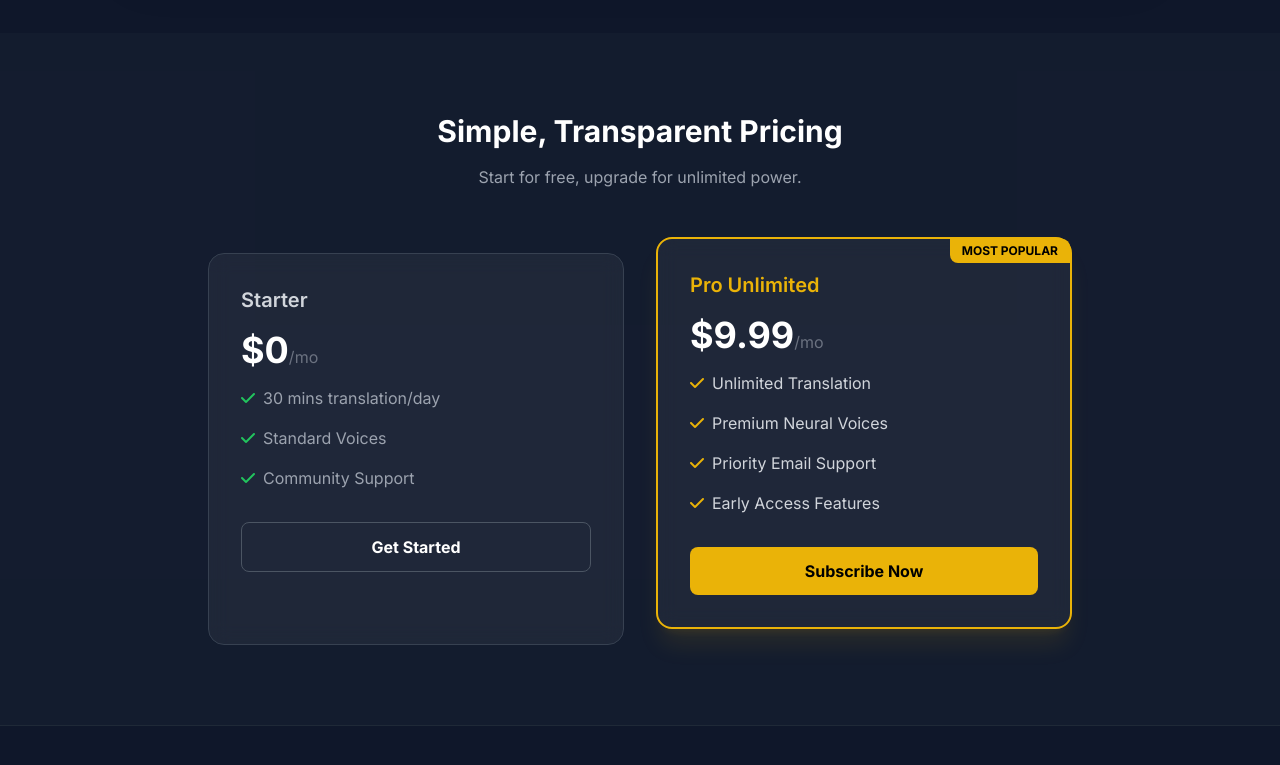
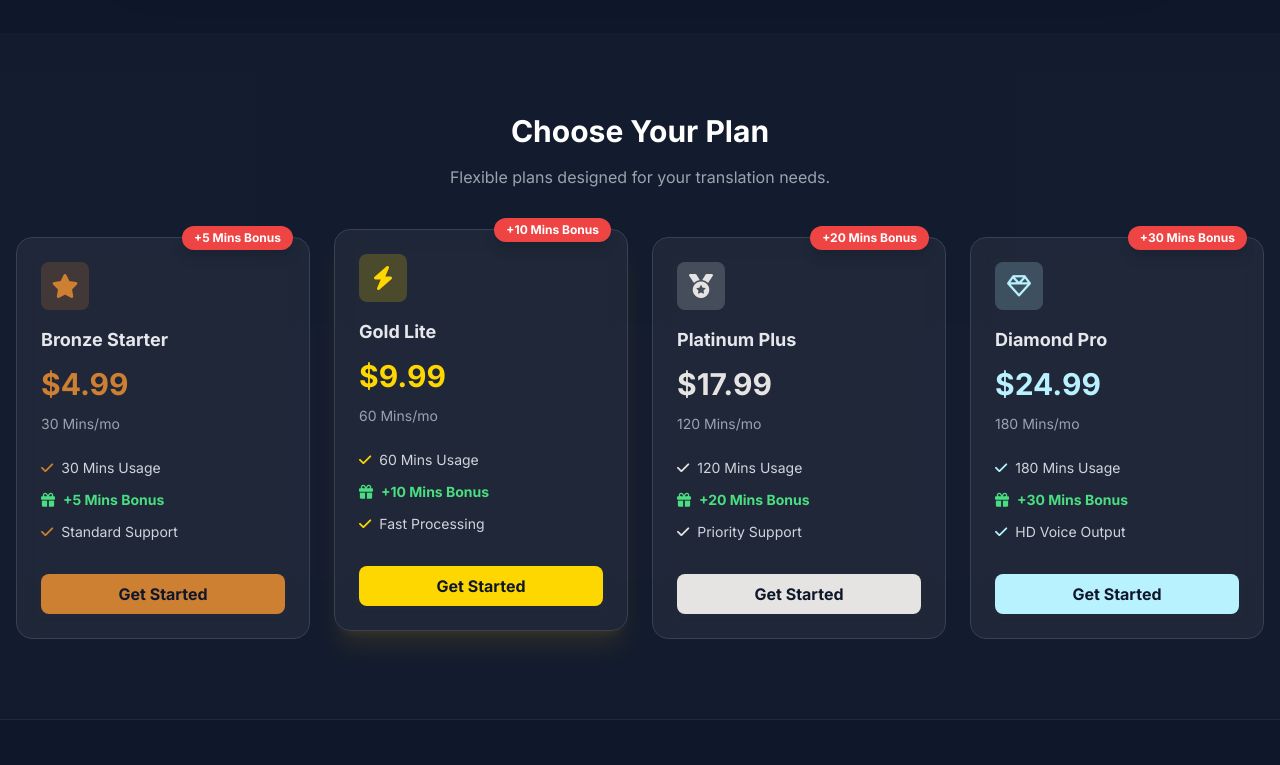
Before and after one commit to Atikgit/transvoice-landing, a plain HTML site: page index.html in a window 1280 px wide. Shown: the part 2470-3235 px from the top of the page. Drawn offline with nearby package versions, Linux system fonts and the light colour scheme.

Commit message:
Add files via upload

```diff
--- a/index.html
+++ b/index.html
@@ -141,33 +141,99 @@
 
     <section id="pricing" class="py-20 bg-slate-800/30">
         <div class="max-w-7xl mx-auto px-4">
-            <h2 class="text-3xl font-bold text-center mb-4">Simple, Transparent Pricing</h2>
-            <p class="text-gray-400 text-center mb-16">Start for free, upgrade for unlimited power.</p>
+            <h2 class="text-3xl font-bold text-center mb-4">Choose Your Plan</h2>
+            <p class="text-gray-400 text-center mb-12">Flexible plans designed for your translation needs.</p>
 
-            <div class="flex flex-col md:flex-row justify-center gap-8">
-                <div class="glass p-8 rounded-2xl w-full md:w-1/3 border border-gray-700">
-                    <h3 class="text-xl font-semibold text-gray-300">Starter</h3>
-                    <div class="my-4"><span class="text-4xl font-bold">$0</span><span class="text-gray-500">/mo</span></div>
-                    <ul class="space-y-4 mb-8 text-gray-400">
-                        <li class="flex items-center"><i class="fa-solid fa-check text-neonGreen mr-2"></i> 30 mins translation/day</li>
-                        <li class="flex items-center"><i class="fa-solid fa-check text-neonGreen mr-2"></i> Standard Voices</li>
-                        <li class="flex items-center"><i class="fa-solid fa-check text-neonGreen mr-2"></i> Community Support</li>
+            <div class="grid md:grid-cols-2 lg:grid-cols-4 gap-6">
+
+                <div class="glass p-6 rounded-2xl border border-gray-700 hover:border-[#cd7f32] transition relative group">
+                    <div class="absolute -top-3 right-4 bg-red-500 text-white text-xs font-bold px-3 py-1 rounded-full shadow-lg">
+                        +5 Mins Bonus
+                    </div>
+                    <div class="w-12 h-12 rounded-lg flex items-center justify-center mb-4" style="background: rgba(205, 127, 50, 0.2);">
+                        <i class="fa-solid fa-star text-2xl" style="color: #cd7f32;"></i>
+                    </div>
+                    <h3 class="text-lg font-bold text-gray-200">Bronze Starter</h3>
+                    <div class="my-3">
+                        <span class="text-3xl font-bold" style="color: #cd7f32;">$4.99</span>
+                    </div>
+                    <p class="text-gray-400 text-sm mb-6">30 Mins/mo</p>
+                    <ul class="space-y-3 mb-8 text-sm text-gray-300">
+                        <li class="flex items-center"><i class="fa-solid fa-check mr-2" style="color: #cd7f32;"></i> 30 Mins Usage</li>
+                        <li class="flex items-center"><span class="text-green-400 font-bold flex items-center"><i class="fa-solid fa-gift mr-2"></i> +5 Mins Bonus</span></li>
+                        <li class="flex items-center"><i class="fa-solid fa-check mr-2" style="color: #cd7f32;"></i> Standard Support</li>
                     </ul>
-                    <a href="#" class="block w-full py-3 text-center border border-gray-600 rounded-lg font-bold hover:bg-gray-800 transition">Get Started</a>
+                    <a href="#" class="block w-full py-2 text-center rounded-lg font-bold transition hover:opacity-90 text-slate-900" style="background-color: #cd7f32;">
+                        Get Started
+                    </a>
                 </div>
 
-                <div class="glass p-8 rounded-2xl w-full md:w-1/3 border-2 border-gold relative transform md:-translate-y-4 shadow-xl shadow-gold/10">
-                    <div class="absolute top-0 right-0 bg-gold text-black text-xs font-bold px-3 py-1 rounded-bl-lg rounded-tr-lg">MOST POPULAR</div>
-                    <h3 class="text-xl font-semibold text-gold">Pro Unlimited</h3>
-                    <div class="my-4"><span class="text-4xl font-bold text-white">$9.99</span><span class="text-gray-500">/mo</span></div>
-                    <ul class="space-y-4 mb-8 text-gray-300">
-                        <li class="flex items-center"><i class="fa-solid fa-check text-gold mr-2"></i> Unlimited Translation</li>
-                        <li class="flex items-center"><i class="fa-solid fa-check text-gold mr-2"></i> Premium Neural Voices</li>
-                        <li class="flex items-center"><i class="fa-solid fa-check text-gold mr-2"></i> Priority Email Support</li>
-                        <li class="flex items-center"><i class="fa-solid fa-check text-gold mr-2"></i> Early Access Features</li>
+                <div class="glass p-6 rounded-2xl border border-gray-700 hover:border-[#ffd700] transition relative group transform md:-translate-y-2 shadow-xl shadow-yellow-500/10">
+                    <div class="absolute -top-3 right-4 bg-red-500 text-white text-xs font-bold px-3 py-1 rounded-full shadow-lg">
+                        +10 Mins Bonus
+                    </div>
+                    <div class="w-12 h-12 rounded-lg flex items-center justify-center mb-4" style="background: rgba(255, 215, 0, 0.2);">
+                        <i class="fa-solid fa-bolt text-2xl" style="color: #ffd700;"></i>
+                    </div>
+                    <h3 class="text-lg font-bold text-gray-200">Gold Lite</h3>
+                    <div class="my-3">
+                        <span class="text-3xl font-bold" style="color: #ffd700;">$9.99</span>
+                    </div>
+                    <p class="text-gray-400 text-sm mb-6">60 Mins/mo</p>
+                    <ul class="space-y-3 mb-8 text-sm text-gray-300">
+                        <li class="flex items-center"><i class="fa-solid fa-check mr-2" style="color: #ffd700;"></i> 60 Mins Usage</li>
+                        <li class="flex items-center"><span class="text-green-400 font-bold flex items-center"><i class="fa-solid fa-gift mr-2"></i> +10 Mins Bonus</span></li>
+                        <li class="flex items-center"><i class="fa-solid fa-check mr-2" style="color: #ffd700;"></i> Fast Processing</li>
                     </ul>
-                    <a href="#" class="block w-full py-3 text-center bg-gold text-black rounded-lg font-bold hover:bg-yellow-400 transition">Subscribe Now</a>
+                    <a href="#" class="block w-full py-2 text-center rounded-lg font-bold transition hover:opacity-90 text-slate-900" style="background-color: #ffd700;">
+                        Get Started
+                    </a>
                 </div>
+
+                <div class="glass p-6 rounded-2xl border border-gray-700 hover:border-[#e5e4e2] transition relative group">
+                    <div class="absolute -top-3 right-4 bg-red-500 text-white text-xs font-bold px-3 py-1 rounded-full shadow-lg">
+                        +20 Mins Bonus
+                    </div>
+                    <div class="w-12 h-12 rounded-lg flex items-center justify-center mb-4" style="background: rgba(229, 228, 226, 0.2);">
+                        <i class="fa-solid fa-medal text-2xl" style="color: #e5e4e2;"></i>
+                    </div>
+                    <h3 class="text-lg font-bold text-gray-200">Platinum Plus</h3>
+                    <div class="my-3">
+                        <span class="text-3xl font-bold" style="color: #e5e4e2;">$17.99</span>
+                    </div>
+                    <p class="text-gray-400 text-sm mb-6">120 Mins/mo</p>
+                    <ul class="space-y-3 mb-8 text-sm text-gray-300">
+                        <li class="flex items-center"><i class="fa-solid fa-check mr-2" style="color: #e5e4e2;"></i> 120 Mins Usage</li>
+                        <li class="flex items-center"><span class="text-green-400 font-bold flex items-center"><i class="fa-solid fa-gift mr-2"></i> +20 Mins Bonus</span></li>
+                        <li class="flex items-center"><i class="fa-solid fa-check mr-2" style="color: #e5e4e2;"></i> Priority Support</li>
+                    </ul>
+                    <a href="#" class="block w-full py-2 text-center rounded-lg font-bold transition hover:opacity-90 text-slate-900" style="background-color: #e5e4e2;">
+                        Get Started
+                    </a>
+                </div>
+
+                <div class="glass p-6 rounded-2xl border border-gray-700 hover:border-[#b9f2ff] transition relative group">
+                    <div class="absolute -top-3 right-4 bg-red-500 text-white text-xs font-bold px-3 py-1 rounded-full shadow-lg">
+                        +30 Mins Bonus
+                    </div>
+                    <div class="w-12 h-12 rounded-lg flex items-center justify-center mb-4" style="background: rgba(185, 242, 255, 0.2);">
+                        <i class="fa-regular fa-gem text-2xl" style="color: #b9f2ff;"></i>
+                    </div>
+                    <h3 class="text-lg font-bold text-gray-200">Diamond Pro</h3>
+                    <div class="my-3">
+                        <span class="text-3xl font-bold" style="color: #b9f2ff;">$24.99</span>
+                    </div>
+                    <p class="text-gray-400 text-sm mb-6">180 Mins/mo</p>
+                    <ul class="space-y-3 mb-8 text-sm text-gray-300">
+                        <li class="flex items-center"><i class="fa-solid fa-check mr-2" style="color: #b9f2ff;"></i> 180 Mins Usage</li>
+                        <li class="flex items-center"><span class="text-green-400 font-bold flex items-center"><i class="fa-solid fa-gift mr-2"></i> +30 Mins Bonus</span></li>
+                        <li class="flex items-center"><i class="fa-solid fa-check mr-2" style="color: #b9f2ff;"></i> HD Voice Output</li>
+                    </ul>
+                    <a href="#" class="block w-full py-2 text-center rounded-lg font-bold transition hover:opacity-90 text-slate-900" style="background-color: #b9f2ff;">
+                        Get Started
+                    </a>
+                </div>
+
             </div>
         </div>
     </section>
```
